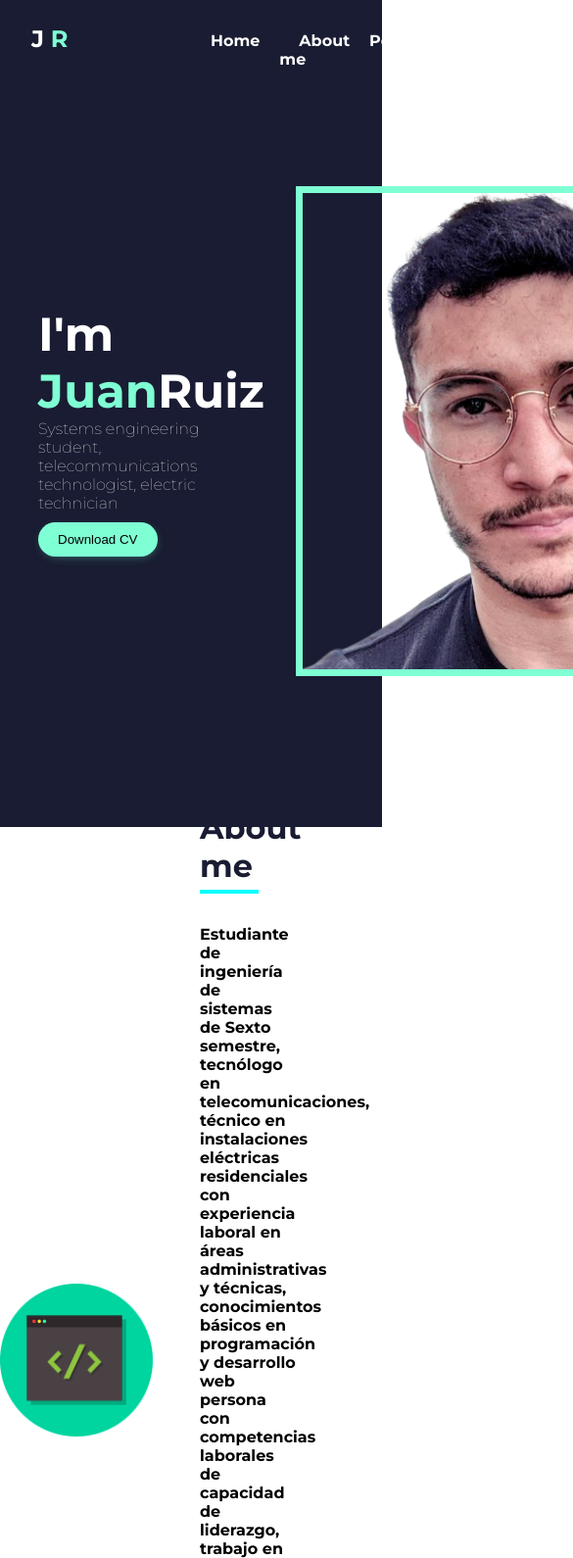
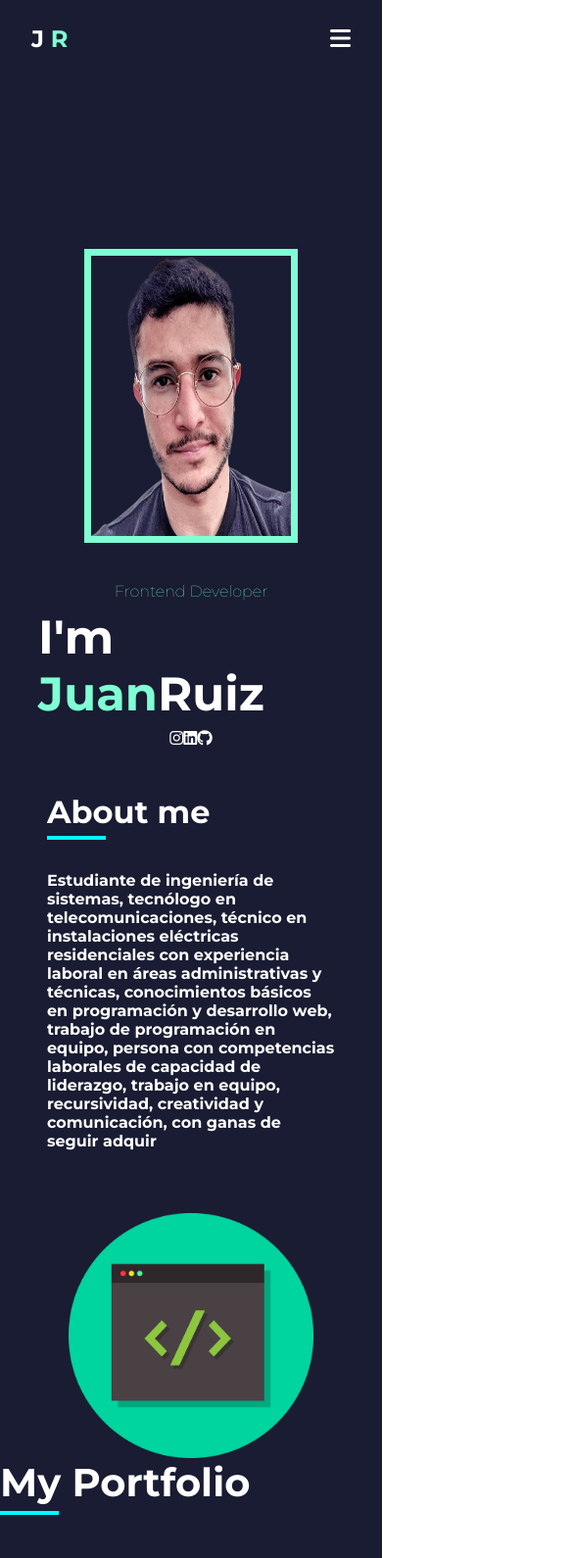
Before and after one commit to lordjycaps/portafolio, a plain HTML site: page index.html in a window 390 px wide. Shown: the top 1590 px of the page at 98% size, 585 px wide, since content can reach past the window. Drawn offline with Linux system fonts and the light colour scheme.

Commit message:
Responsive Movile

```diff
--- a/index.html
+++ b/index.html
@@ -16,19 +16,28 @@
             <div class="brand">
               <h2>J <span>R</span></h2>
             </div>
-            <ul class="menu">
+            <ul class="menu" id="menu">
               <li class="active"><a href="#"><b>Home</b></a></li>
               <li><a href="#about"><b>About me</b> </a></li>
               <li><a href="#portafolio"><b>Portafolio</b></a></li>
               <li><a href="#contacto"><b>Contact</b></a></li>
             </ul>
+            <div class="toggle-menu">
+              <i class="fas fa-bars" id="toggle_open"></i>
+              <i class="fas fa-close" id="toggle_close"></i>
+            </div>
           </nav>
         </header>
     <main class="main">
         <div class="info-content">
-
+          <span class="info-content_subtitle">Frontend Developer</span>
           <h1>I'm <span>Juan</span>Ruiz</h1>
-          <p>
+            <div class="sotial-networks">
+              <i class="fab fa-instagram"></i>
+              <i class="fab fa-linkedin"></i>
+              <i class="fab fa-github"></i>
+            </div>
+          <p class="info-content_p">
             Systems engineering student, telecommunications technologist, electric technician
           </p>
           <a download href="Doc/Hoja de Vida_JuanRuiz.pdf"><button class="download-cv">Download CV</button></a>
@@ -41,8 +50,12 @@
         <div class="about-info">
           <h2>About me</h2>
           <div class="divider"></div>
-          <p><b>Estudiante de ingeniería de sistemas de Sexto semestre, tecnólogo en telecomunicaciones, técnico en instalaciones eléctricas residenciales con experiencia laboral en áreas administrativas y técnicas, conocimientos básicos en programación y desarrollo web
-            persona con competencias laborales de capacidad de liderazgo, trabajo en equipo, recursividad, creatividad y comunicación, con ganas de seguir adquiriendo nuevos conocimientos para un mejor desempeño laboral y profesional.</b> </p>
+          <p><b>Estudiante de ingeniería de sistemas, tecnólogo en telecomunicaciones,
+            técnico en instalaciones eléctricas residenciales con experiencia laboral en
+            áreas administrativas y técnicas, conocimientos básicos en programación y
+            desarrollo web, trabajo de programación en equipo, persona con
+            competencias laborales de capacidad de liderazgo, trabajo en equipo,
+            recursividad, creatividad y comunicación, con ganas de seguir adquir</b> </p>
           <button class="download-cv">Read more</button>
         </div>
       </div>
@@ -124,13 +137,13 @@
         </div>
         </div>
       </div>
+
       <div class="contact-section" id="contacto">
         <div class="contact-heading">
           <h2>Keep in touch</h2>
           <div class="divider"></div>
         </div>
         <div class="container-contact">
-          <img src="image/contact.png" alt="decorative-picture">
           <div class="contact-form">
             <h4>Send me a message...</h4>
             <form class="form">
@@ -142,6 +155,8 @@
           </div>
         </div>
       </div>
+
+
       <footer class="footer">
         <div class="footer-content">
           <h2>Juan Ruiz</h2>
@@ -155,5 +170,6 @@
           <i class="fa-brands fa-github"></i>
         </div>
       </footer>
+      <script src="scripts.j"></script>
   </body>
 </html>
--- a/styles.css
+++ b/styles.css
@@ -13,7 +13,7 @@ body {
 
 .wrapper , .portfolio{
   width: 100vw;
-  height: 100vh;
+
   background-color: #191c32;
   color: #fff;
 }
@@ -53,10 +53,16 @@ body {
 
 }
 
-
 .menu li a:hover {/*hover establecer un segundo estado a cualquier elemento*/
   color: #66E7C8;
   text-decoration: black;
+}
+
+.toggle-menu,
+.info-content_subtitle,
+.info-content .social-network{
+  display: none;
+
 }
 
 
@@ -71,7 +77,7 @@ body {
 }
 
 h1 {
-  font-size: 3em;
+  font-size: clamp(4em, 1.5em, 3em);/*un valor mínimo, un valor preferido y un valor máximo permitido.*/
 }
 
 .info-content span {
@@ -99,7 +105,7 @@ h1 {
   border:  7px solid aqua;
   width: 350px;
   height: 520px;
-  z-index: 1;
+  min-height: 300px;
 }
 */
 
@@ -113,6 +119,13 @@ h1 {
     grid-template-columns: repeat(2, 1fr);
     align-items:center;/*centra todos lo items*/
 
+}
+
+.main img{
+  width: 500px;
+  border: 7px solid aquamarine;
+  height: 500px;
+  justify-content: space-between;
 }
 
 h1{
@@ -134,18 +147,14 @@ h1{
     background-color: white;
     box-shadow: none;
 }
-.main img{
-    width: 500px;
-    border: 7px solid aquamarine;
-    height: 500px;
-    justify-content: space-between;
-}
+
 /*About*/
 .about {
   display: grid;
   grid-template-columns: repeat(10, 1fr);
   width: 100vw;
   align-items: center;
+  color: white;
 }
 
 .about img {
@@ -156,12 +165,12 @@ h1{
 .about-info {
   grid-column: 5/10;
   padding: 3em;
-  color: black;
+  color:white;;
 }
 
 .about-info h2 {
   font-size: 2em;
-  color: #191c32;
+  color: white;
 }
 
 .divider {
@@ -188,7 +197,6 @@ h1{
   display: flex;
   flex-direction: column;
   justify-content: center;
-  padding: 3em;
 
 }
 .portfolio-heading h2, .contact-heading h2 {
@@ -198,11 +206,12 @@ h1{
 
 .portfolio .container {
   width: 80vw;
-  height: 80vh;
+  height: auto;
   margin: 0 auto;
   display: flex;
   align-items: center;
   justify-content: center;
+  flex-wrap: wrap;
 }
 
 .card {
@@ -260,6 +269,10 @@ h1{
 .contact-section {
   padding: 3em;
   justify-content: space-between;
+  background-image: url("image/contact.png");
+  background-size: contain ;
+  background-position: center;
+  background-repeat: no-repeat;
 }
 
 .contact-section {
@@ -273,8 +286,9 @@ h1{
 }
 
 .contact-section img {
-  width: 750px;
-  height: 700px;
+
+  width: 450px;
+  height: 400px;
   bottom: 0px;
   opacity: .2;
 }
@@ -283,6 +297,7 @@ h1{
   flex-direction: column;
   width: 30vw;
   margin-top: 2em;
+  width: 100%;
 }
 .form input{
   padding: 10px 15px;
@@ -293,7 +308,7 @@ h1{
 }
 .form textarea {
   height: 150px;
-  background: none;
+  background-color: #2b3058;
   padding: 1.5em;
   color: white;
   border-bottom: 1px solid white;
@@ -339,3 +354,96 @@ font-size: 1em;
   margin-top: 1em;
 
 }
+ @media screen and (max-width:800px){
+
+    .menu {
+      flex-direction: column;
+    justify-content: center;
+    position: absolute;
+    top: 0;
+    left: 0;
+    height: 100vh;
+    background-color: #2b3058;
+    z-index: 1;
+    transform: translateX(-110%);
+    transition: all .5s ease-in-out;
+    }
+
+    .show-menu {
+      transform: translateX(0%);
+      transition: all .5s ease-in-out;
+    }
+
+    .menu li {
+      margin: 2em;
+    }
+
+    .toggle-menu {
+      display: block;
+    }
+
+    .fa-bars {
+      font-size: 1.5em;
+      margin-top: -.2em;
+    }
+
+    .toggle-menu .fa-close {
+      font-size: 1.7em;
+      display: none;
+    }
+
+  /*------------------------------------------------------------------------------*/
+  .main, .about {
+    display: flex;
+    flex-direction: column-reverse;
+  }
+
+  .main img {
+    width: min(70%, 350px);
+    height: auto;
+  }
+
+  .info-content {
+    display: flex;
+    justify-content: center;
+    flex-direction: column;
+    align-items: center;
+  }
+
+  .info-content .sotial-networks,
+  .info-content_subtitle {
+    display: block;
+    margin-top: .5em;
+  }
+  .info-content_subtitle{
+    margin-top: .5em;
+  }
+
+  .info-content_subtitle {
+    margin-bottom: .5em;
+  }
+
+  .info-content .sotial-networks{
+   display: flex;
+   justify-items: space-evenly;
+
+  }
+
+  .download-cv,
+  .info-content_p,
+  .contact-section_img {
+    display: none;
+  }
+
+  .about img{
+      height: 250px;
+      width: auto;
+  }
+  .form-group {
+    width: 80vw;
+
+  }
+
+  /*----------------*/
+
+}
```
Also changed, not shown: scripts.js (added, +18 -0 lines), 1 other file.
